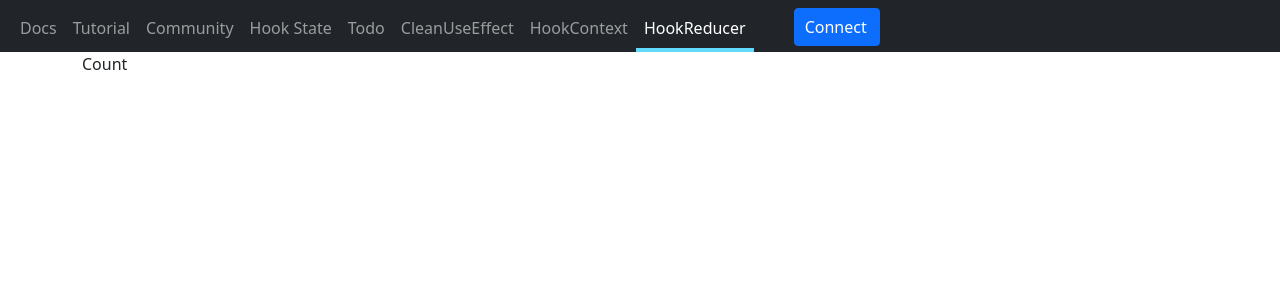
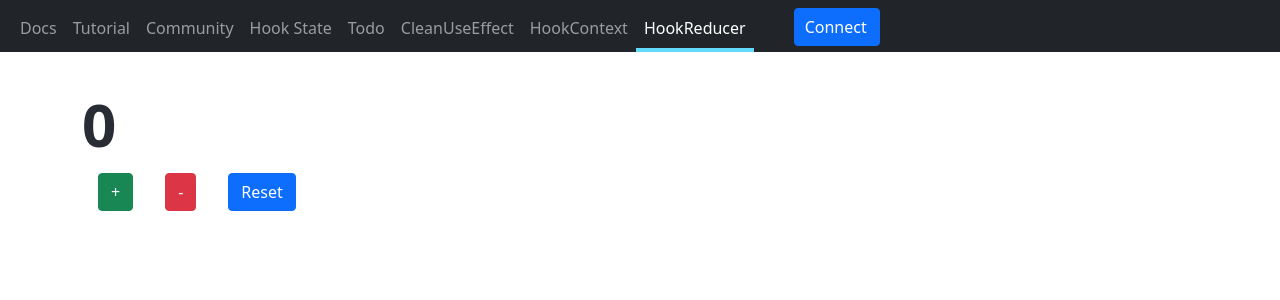
Before and after one commit to gilbruno/reactrouter, a React (Create React App) app in the folder reactrouter/: page /hookReducer in a window 1280 px wide. Shown: the top 300 px of the page. Built offline with nearby package versions, Linux system fonts and the light colour scheme.

Commit message:
Simple Example of useReducer hooks

```diff
--- a/reactrouter/src/components/HookReducer/Count.js
+++ b/reactrouter/src/components/HookReducer/Count.js
@@ -1,8 +1,37 @@
-import React from 'react'
+import React, {useReducer} from 'react'
+
+const initialState = 0
+
+const reducer = (state, action) => {
+  switch (action) {
+    case 'increment':
+      return state + 1;
+    case 'decrement':
+      return state - 1;
+    case 'reset':
+        return initialState;
+    default :
+      return state;
+  }
+
+}
 
 function Count() {
+
+  const [count, dispatch] = useReducer(reducer, initialState)
+
   return (
-    <div className="container">Count</div>
+    <div className="container">
+      <h1>
+      {count}
+      </h1>
+
+      <button className='btn btn-success m-3' onClick={() => dispatch('increment')}>+</button>
+      <button className='btn btn-danger m-3' onClick={() => dispatch('decrement')}>-</button>
+      <button className='btn btn-primary m-3' onClick={() => dispatch('reset')}>Reset</button>
+
+    </div>
+
   )
 }
 
```
